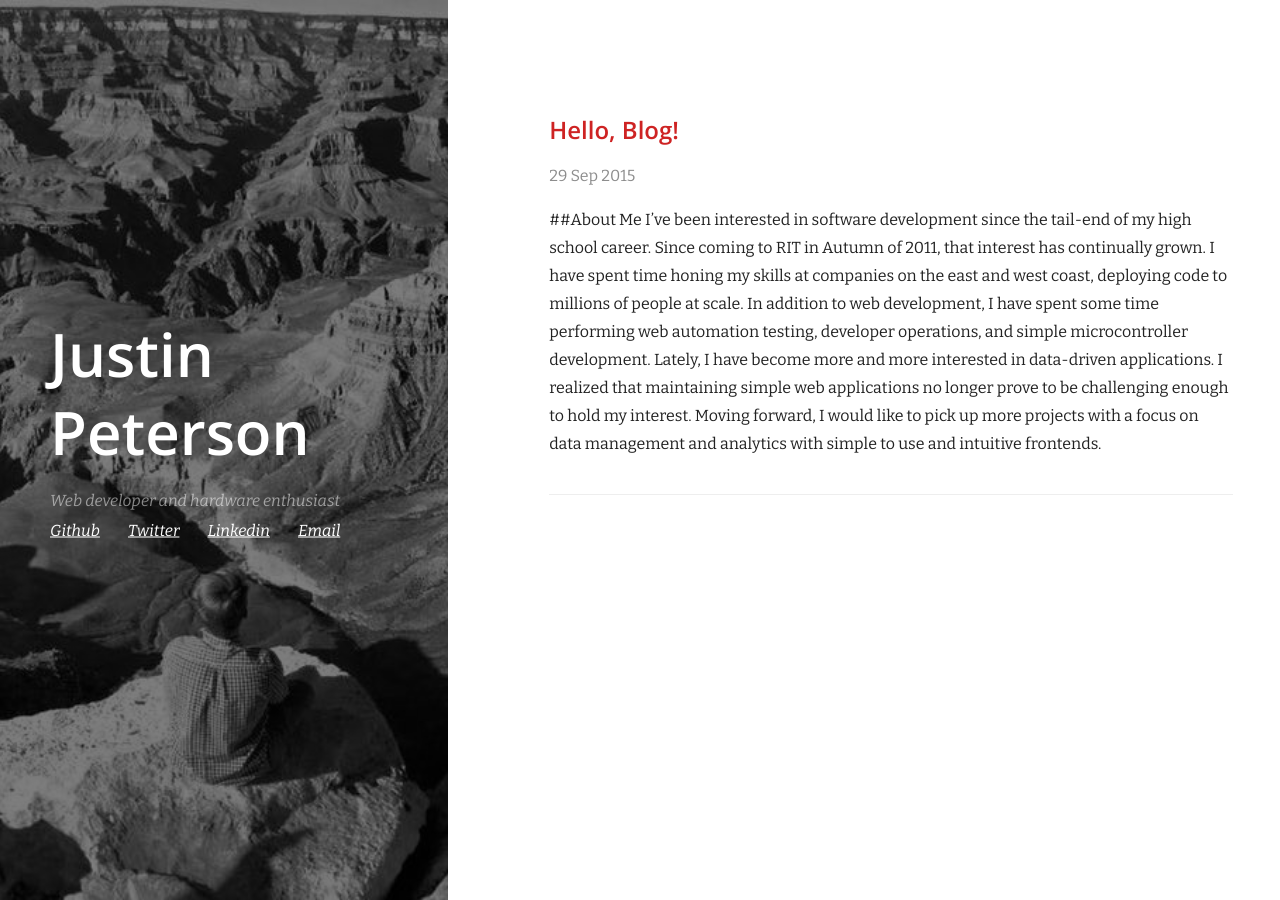
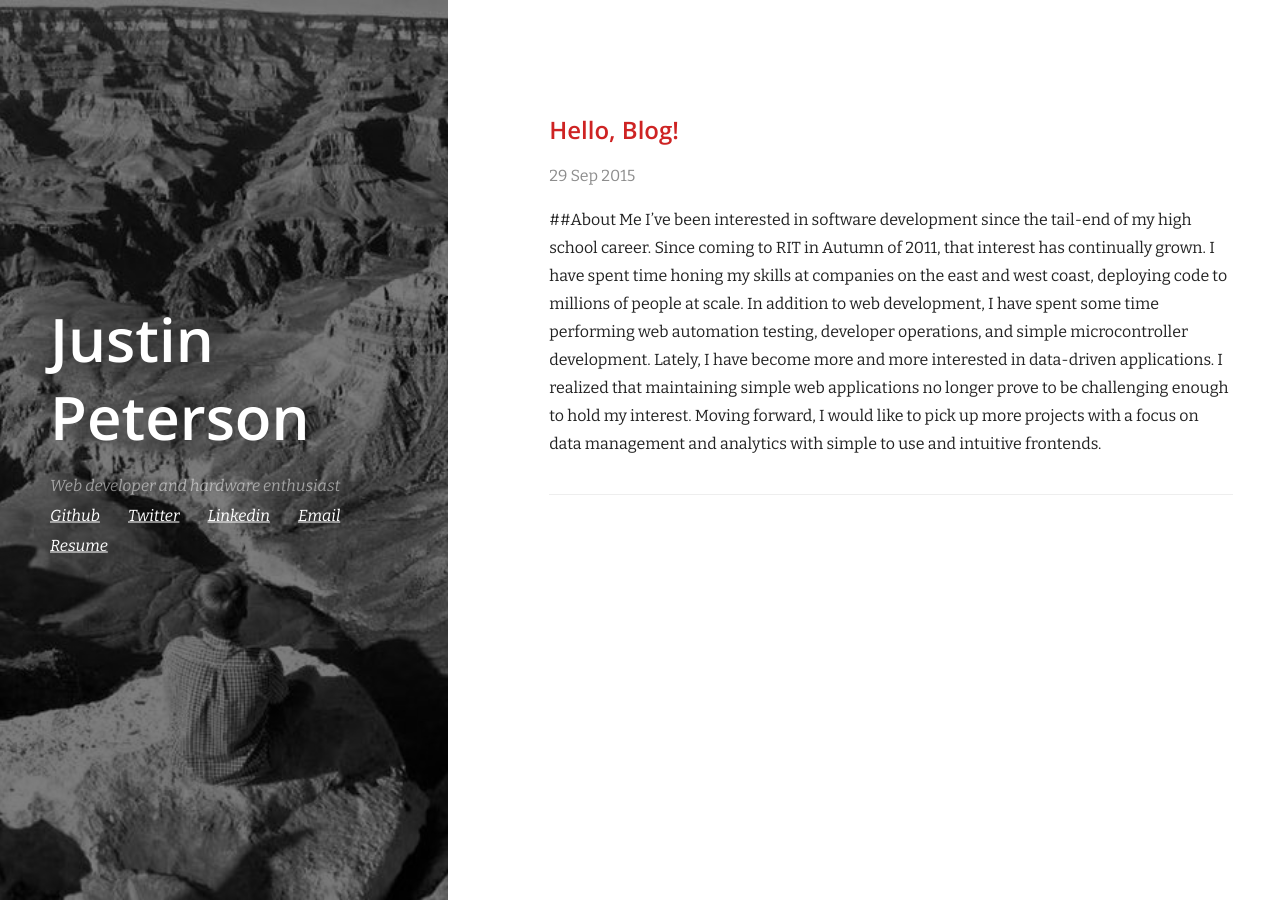
Before and after one commit to jmp3833/blog, a Jekyll site: the page built from index.html, in a window 1280 px wide. Built offline with Jekyll 4.4.1, drawn with Linux system fonts in a browser that asks for light colours; nearby versions of some CDN libraries; Markdown is read by kramdown in place of the engine named in the settings.

Commit message:
Add resume link and remove swpfiles

```diff
--- a/index.html
+++ b/index.html
@@ -13,6 +13,7 @@ layout: default
             <li><a class="portfolio-link" href="https://twitter.com/JPeterson__">Twitter</a></li>
             <li><a class="portfolio-link" href="https://linkedin.com/in/jmp3833">Linkedin</a></li>
             <li><a class="portfolio-link" href="mailto:jmp3833@rit.edu">Email</a></li>
+            <li><a class="portfolio-link" href="https://drive.google.com/file/d/0B4_D5lAODgaNVEVhR0ItVlZSLWc/view?usp=sharing">Resume</a></li>
           </ul>
         </span>
       </li>
```
Also changed, not shown: 2 other files.
